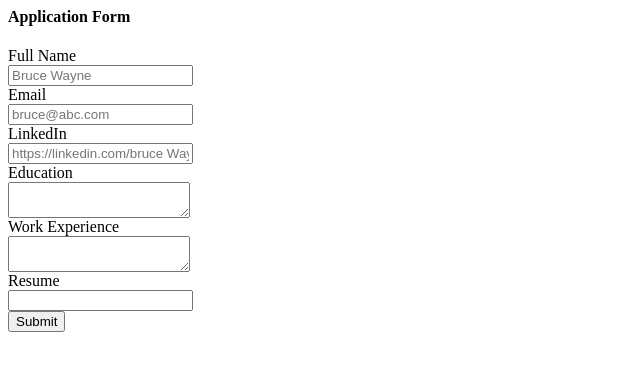
After one commit to Kyuun-Park-1163899/flask-career-website-v2, a Flask app: template templates/application_form.html in a window 1280 px wide. The commit adds this page. Shown: the top 371 px of the page, without its empty margins (0-640 px from the left). Run offline with Flask 3, Linux system fonts and the light colour scheme; the template is opened without the code that fills it, so the values that code supplies are empty.

Commit message:
save applications to DB

```diff
--- a/app.py
+++ b/app.py
@@ -1,5 +1,5 @@
-from flask import Flask, render_template, jsonify
-from database import load_jobs_from_db, load_job_from_db
+from flask import Flask, render_template, jsonify, request
+from database import load_jobs_from_db, load_job_from_db, add_application_to_db
 
 app = Flask(__name__)
 
@@ -19,12 +19,25 @@ def list_jobs():
 @app.route("/job/<id>")
 def show_job(id):
   job = load_job_from_db(id)
-
   if not job:
     return "Not Found", 404
 
   return render_template('jobpage.html', job=job)
 
 
+@app.route("/job/<id>/apply", methods=['post'])
+def apply_to_job(id):
+  data = request.form
+  job = load_job_from_db(id)
+
+  add_application_to_db(id, data)
+  # store this in the DB
+  # send an email
+  # display an acknowledgement
+  return render_template('application_submitted.html',
+                         application=data,
+                         job=job)
+
+
 if __name__ == "__main__":
   app.run(host='0.0.0.0', debug=True)
--- /dev/null
+++ b/templates/application_form.html
@@ -0,0 +1,34 @@
+<h4>Application Form</h4>
+<form action="/job/{{job['id']}}/apply" method="post">
+  <div class="mb-2">
+    <label>Full Name</label><br>
+    <input type="text" name="full_name" placeholder="Bruce Wayne">
+  </div>
+
+  <div class="mb-2">
+    <label>Email</label><br>
+    <input type="text" name="email" placeholder="bruce@abc.com">
+  </div>
+
+  <div class="mb-2">
+    <label>LinkedIn</label><br>
+    <input type="text" name="linkedin" placeholder="https://linkedin.com/bruce Wayne">
+  </div>
+
+  <div class="mb-2">
+    <label>Education</label><br>
+    <textarea name="education"></textarea>
+  </div>
+
+  <div class="mb-2">
+    <label>Work Experience</label><br>
+    <textarea name="work_experience"></textarea>
+  </div>
+
+  <div class="mb-2">
+    <label>Resume</label><br>
+    <input type="text" name="resume">
+  </div>
+
+  <input type="submit">
+</form>
--- a/templates/jobpage.html
+++ b/templates/jobpage.html
@@ -37,7 +37,9 @@
       {% endif %}
     </ol>
     <h4>Salary</h4>
-    <p>{{job.currency}}{{job.salary}}</p>
+    {{ job.currency if job.currency else '$' }}
+    {{ job.salary if job.salary else '-' }}
+    {% include 'application_form.html' %}
   </div>
   {% include 'footer.html' %}
 </body>
```
Also changed, not shown: database.py (+26 -1 lines), templates/application_submitted.html (added, +42 -0 lines).
